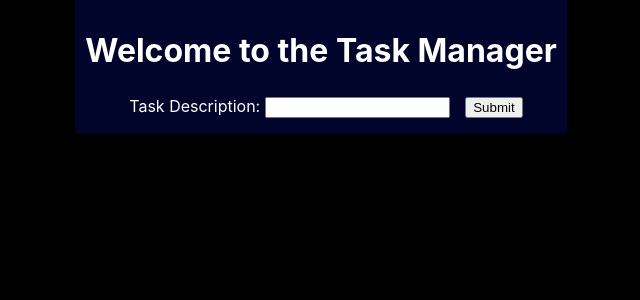
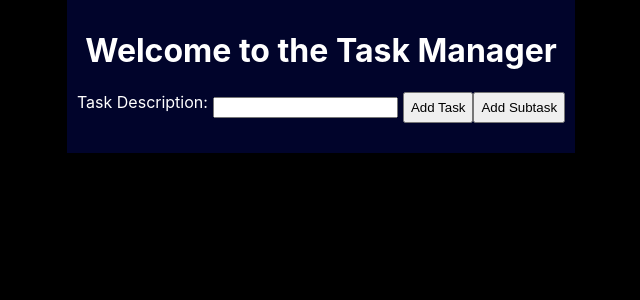
Before and after one commit to DustinBRiley/FrontendWeb2Asg3, a React (Create React App) app: page / in a window 1280 px wide. Shown: the top 300 px of the page, without its empty margins (319-959 px from the left). Built offline with nearby package versions, Linux system fonts and the light colour scheme.

Commit message:
second commit

```diff
--- a/package.json
+++ b/package.json
@@ -8,7 +8,8 @@
     "@testing-library/user-event": "^13.5.0",
     "react": "^18.2.0",
     "react-dom": "^18.2.0",
-    "react-scripts": "5.0.1",
+    "react-scripts": "^5.0.1",
+    "uuid": "^9.0.1",
     "web-vitals": "^2.1.4"
   },
   "scripts": {
--- a/src/App.js
+++ b/src/App.js
@@ -1,17 +1,33 @@
 import { useState } from 'react';
 import './App.css';
 import Task from './components/Task';
+import {v4 as uuidv4} from "uuid"
 
 function App() {
   const [tasks, setTasks] = useState([])
   const [descr, setDescr] = useState("")
   const [id, setId] = useState(0)
 
-  function addTask() {
-    setTasks([...tasks,{id: id, descr: descr, completed: false, addSub: false}]);
-    // took forever to figure out I needed id and completed here
-    setDescr("")
-    setId(id+1)
+  function addTask(e) {
+    if(descr === "") {
+      alert("task cannot be empty")
+    } else {
+      setTasks([...tasks,{id: id, descr: descr, completed: false, subDescr: ""}]);
+      // took forever to figure out I needed id and completed here
+      setDescr("")
+      setId(id+1)
+    }
+    e.preventDefault()
+  }
+
+  function addSubtask(e) {
+    if(descr === "") {
+      alert("task cannot be empty")
+    } else {
+      setTasks(tasks.map(task => task.id === id-1 ? {...task, subDescr: descr} : task))
+      setDescr("")
+    }
+    e.preventDefault()
   }
 
   const delTask = id => {
@@ -22,27 +38,26 @@ function App() {
     setTasks(tasks.map(task => task.id === id ? {...task, completed: !task.completed} : task))
   }
 
-  // const toggleSubform = id => {
-  //   setTasks(tasks.map(task => task.id === id ? {...task, addSub: !task.addSub} : task))
-  // }
-
   return (
     <div className="App">
       <h1>Welcome to the Task Manager</h1>
-      <label style={{padding: "10px"}}>
+      <form onSubmit={addTask}> {/*got so tired of having to click the submit button*/}
+        <label style={{display: "flex", justifyContent: "space-between"}} htmlFor='description'>
           Task Description:
-          <input type="text" style={{margin: "5px"}} value={descr} onChange={(e) => {setDescr(e.target.value)}}></input>
-      </label>
-      <button onClick={addTask}>Submit</button>
+          <input type="text" style={{margin: "5px"}} value={descr} onChange={(e) => {setDescr(e.target.value)}} id="description"></input>
+          <button type="submit">Add Task</button>
+          <button onClick={addSubtask}>Add Subtask</button>
+        </label>
+      </form>
+      <br></br>
       {tasks.map((task,i) => {
         return <Task
         key={i}
         id={task.id}
         description={task.descr}
         completed={task.completed}
-        addSub={task.addSub}
+        subDescr={task.subDescr}
         checked={checked}
-        // toggleSubform={toggleSubform}
         delTask={delTask}
         ></Task>
         //passing functions took forever to figure out
--- a/src/components/Subtask.js
+++ b/src/components/Subtask.js
@@ -7,13 +7,12 @@ function Subtask(props) {
                 display: "flex",
                 justifyContent: "space-between",
                 background: props.completed ? "green" : "red",
-                textDecoration: props.completed ? "line-through" : "none",
                 margin: "5% 12%",
                 padding: "5px",
                 width: "75%"
             }}>
-            <input type="checkbox" onChange={() => props.checked(props.id)} id="check" />
-            {props.description}
+            <input type="checkbox" onChange={() => props.checked(props.id)}/>
+            <p style={{textDecoration: props.completed ? "line-through" : "none"}}>{props.description}</p>
             <button onClick={() => props.delTask(props.id)}>X</button>
             </label>
         </div>
--- a/src/components/Task.js
+++ b/src/components/Task.js
@@ -1,24 +1,24 @@
-import React, { useState } from "react";
+import React, { useEffect, useState } from "react";
 import Subtask from "./Subtask"
+import {v4 as uuidv4} from "uuid"
 
 function Task(props) {
     const [subtasks, setSubtasks] = useState([])
-    const [subDescr, setSubdescr] = useState("")
-    const [subId, setSubid] = useState(0)
+    const [subid, setSubid] = useState(0)
 
-    function addTask() {
-        setSubtasks([...subtasks,{id: subId, descr: subDescr, completed: false}]);
-        // took forever to figure out I needed id and completed here
-        setSubdescr("")
-        setSubid(subId+1)
+    useEffect(()=> {
+        if(subid !== 0) {
+            setSubtasks([...subtasks,{id: subid, descr: props.subDescr, completed: false}])
+        }
+        setSubid(subid+1)
+    }, [props.subDescr])
+
+    const checked = id => {
+        setSubtasks(subtasks.map(task => task.id === id ? {...task, completed: !task.completed} : task))
     }
 
     const delTask = id => {
         setSubtasks(subtasks.filter(task => task.id !== id))
-      }
-
-    const checked = id => {
-    setSubtasks(subtasks.map(task => task.id === id ? {...task, completed: !task.completed} : task))
     }
 
     return(
@@ -29,20 +29,12 @@ function Task(props) {
                 width: "75%"}}>
             <label style={{
                 display: "flex",
-                justifyContent: "space-between",
-                textDecoration: props.completed ? "line-through" : "none"}}>
-            <input type="checkbox" onChange={() => props.checked(props.id)} id="check" />
-            {props.description}
+                justifyContent: "space-between"
+                }}>
+                <input type="checkbox" onChange={() => props.checked(props.id)}/>
+                <p style={{textDecoration: props.completed ? "line-through" : "none"}}>{props.description}</p>
                 <button onClick={() => props.delTask(props.id)}>X</button>
             </label>
-            <br></br>
-            {/* <button onClick={props.toggleSubform(props.id)}>Add Subtask</button> */}
-            { <label
-            // style={{display: props.addSub ? "block" : "none", padding: "10px"}}
-            >
-                Subtask Description:<br></br>
-                <input type="text" style={{margin: "5px"}} value={subDescr} onChange={(e) => {setSubdescr(e.target.value)}}></input>
-                <button onClick={addTask}>Submit</button>
             {subtasks.map((task,i) => {
                 return <Subtask
                 key={i}
@@ -52,9 +44,7 @@ function Task(props) {
                 checked={checked}
                 delTask={delTask}
                 ></Subtask>
-                    //passing functions took forever to figure out
             })}
-            </label>}
         </div>
     );
 }
```
Also changed, not shown: 1 other file (tests, documents, lock files or other folders). Lines whose indentation alone changed are shown as unchanged.
